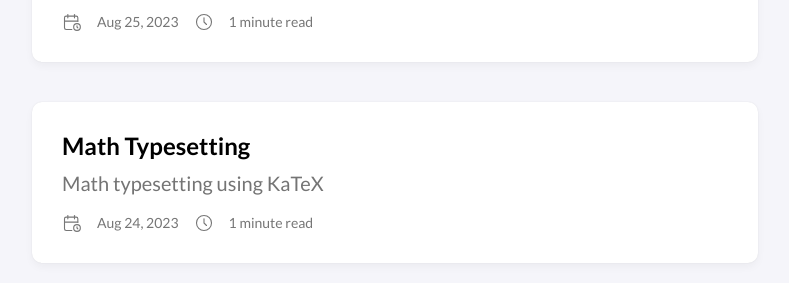
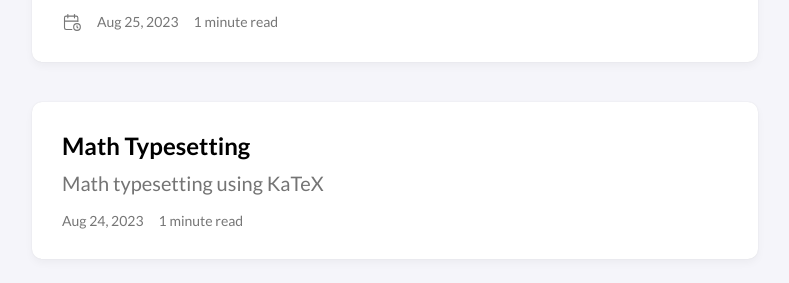
Before and after one commit to Parth-F/parth-f.githib.io, a plain HTML site: page public/index.html in a window 1280 px wide. Shown: the part 1364-1647 px from the top of the page, without its empty margins (214-1003 px from the left). Drawn offline with Linux system fonts and the light colour scheme.

Commit message:
work please

```diff
--- a/public/index.html
+++ b/public/index.html
@@ -618,11 +618,11 @@
 
 
             <div>
-                <svg xmlns="http://www.w3.org/2000/svg" class="icon icon-tabler icon-tabler-clock" width="24" height="24" viewBox="0 0 24 24" stroke-width="2" stroke="currentColor" fill="none" stroke-linecap="round" stroke-linejoin="round">
+                <!-- <svg xmlns="http://www.w3.org/2000/svg" class="icon icon-tabler icon-tabler-clock" width="24" height="24" viewBox="0 0 24 24" stroke-width="2" stroke="currentColor" fill="none" stroke-linecap="round" stroke-linejoin="round">
   <path stroke="none" d="M0 0h24v24H0z"/>
   <circle cx="12" cy="12" r="9" />
   <polyline points="12 7 12 12 15 15" />
-</svg>
+</svg> -->
 
 
 
@@ -666,7 +666,7 @@
     <footer class="article-time">
 
             <div>
-                <svg xmlns="http://www.w3.org/2000/svg" class="icon icon-tabler icon-tabler-calendar-time" width="56" height="56" viewBox="0 0 24 24" stroke-width="2" stroke="currentColor" fill="none" stroke-linecap="round" stroke-linejoin="round">
+                <!-- <svg xmlns="http://www.w3.org/2000/svg" class="icon icon-tabler icon-tabler-calendar-time" width="56" height="56" viewBox="0 0 24 24" stroke-width="2" stroke="currentColor" fill="none" stroke-linecap="round" stroke-linejoin="round">
   <path stroke="none" d="M0 0h24v24H0z"/>
   <path d="M11.795 21h-6.795a2 2 0 0 1 -2 -2v-12a2 2 0 0 1 2 -2h12a2 2 0 0 1 2 2v4" />
   <circle cx="18" cy="18" r="4" />
@@ -674,18 +674,18 @@
   <path d="M7 3v4" />
   <path d="M3 11h16" />
   <path d="M18 16.496v1.504l1 1" />
-</svg>
+</svg> -->
                 <time class="article-time--published">Aug 24, 2023</time>
             </div>
 
 
 
             <div>
-                <svg xmlns="http://www.w3.org/2000/svg" class="icon icon-tabler icon-tabler-clock" width="24" height="24" viewBox="0 0 24 24" stroke-width="2" stroke="currentColor" fill="none" stroke-linecap="round" stroke-linejoin="round">
+                <!-- <svg xmlns="http://www.w3.org/2000/svg" class="icon icon-tabler icon-tabler-clock" width="24" height="24" viewBox="0 0 24 24" stroke-width="2" stroke="currentColor" fill="none" stroke-linecap="round" stroke-linejoin="round">
   <path stroke="none" d="M0 0h24v24H0z"/>
   <circle cx="12" cy="12" r="9" />
   <polyline points="12 7 12 12 15 15" />
-</svg>
+</svg> -->
 
 
 
```
